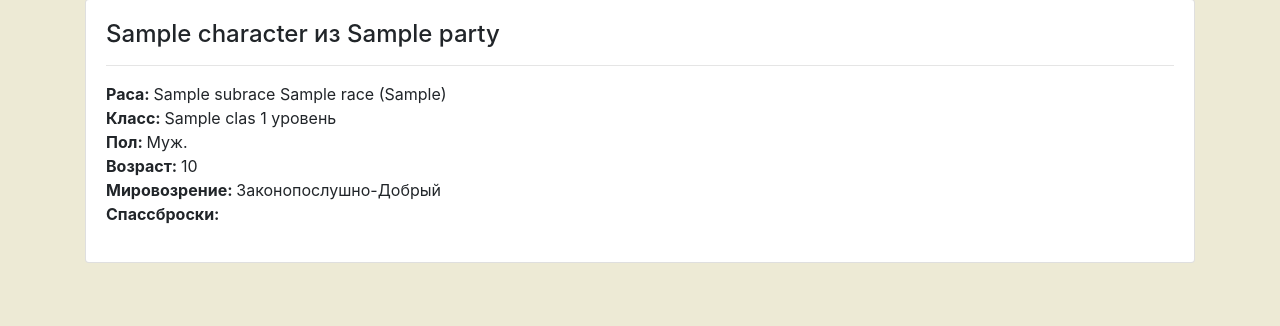
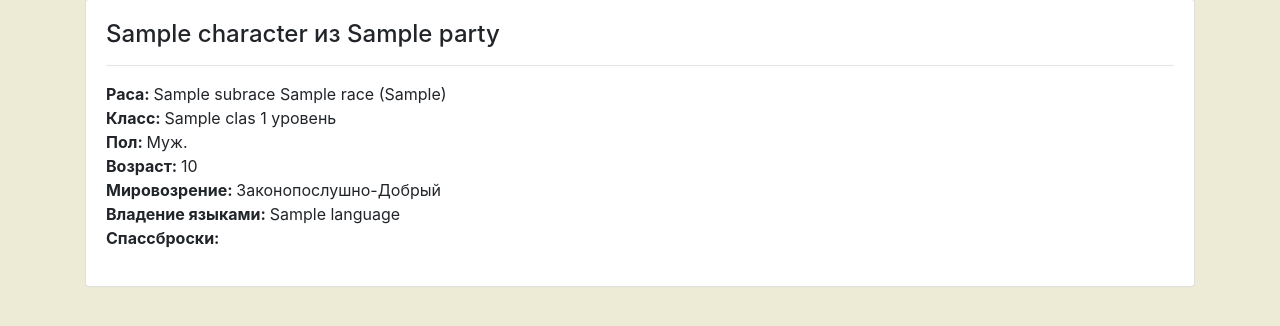
Before and after one commit to VlasovVitaly/gmfriend, a Django app: page /dnd5e/adventures/1/character/1 in a window 1280 px wide. Shown: the part 213-539 px from the top of the page. Run offline with Django 3.2, Linux system fonts and the light colour scheme; a user stored in the database is signed in; tables that the repository leaves empty hold one stand-in row (values such as "Sample post"); some libraries are stand-ins or nearby versions.

Commit message:
Added languages to player detail

```diff
--- a/dnd5e/management/commands/print_character.py
+++ b/dnd5e/management/commands/print_character.py
@@ -16,6 +16,8 @@ class Command(BaseCommand):
         self.stdout.write(f'Раса: {char.subrace if char.subrace else char.race}')
         self.stdout.write(f'Класс: {char.klass}')
         self.stdout.write(f'Предыстория: {char.background}')
+
+        self.stdout.write(f'Владение языками: {", ".join(lang.name for lang in char.languages.all())}')
 
         self.stdout.write('\nХарактеристики:')
         for ability in char.abilities.all():
--- a/dnd5e/templates/dnd5e/adventures/char/detail.html
+++ b/dnd5e/templates/dnd5e/adventures/char/detail.html
@@ -34,6 +34,7 @@
                     <li><strong>Пол: </strong>{{ char.get_gender_display }}</li>
                     <li><strong>Возраст: </strong>{{ char.age }}</li>
                     <li><strong>Мировозрение: </strong>{{ char.get_alignment_display }}</li>
+                    <li><strong>Владение языками: </strong>{% for lang in char.languages.all %}{{ lang.name }} {% endfor %}</li>
                     <li><strong>Спассброски: </strong></li>
                 </ul>
             </div>
```
